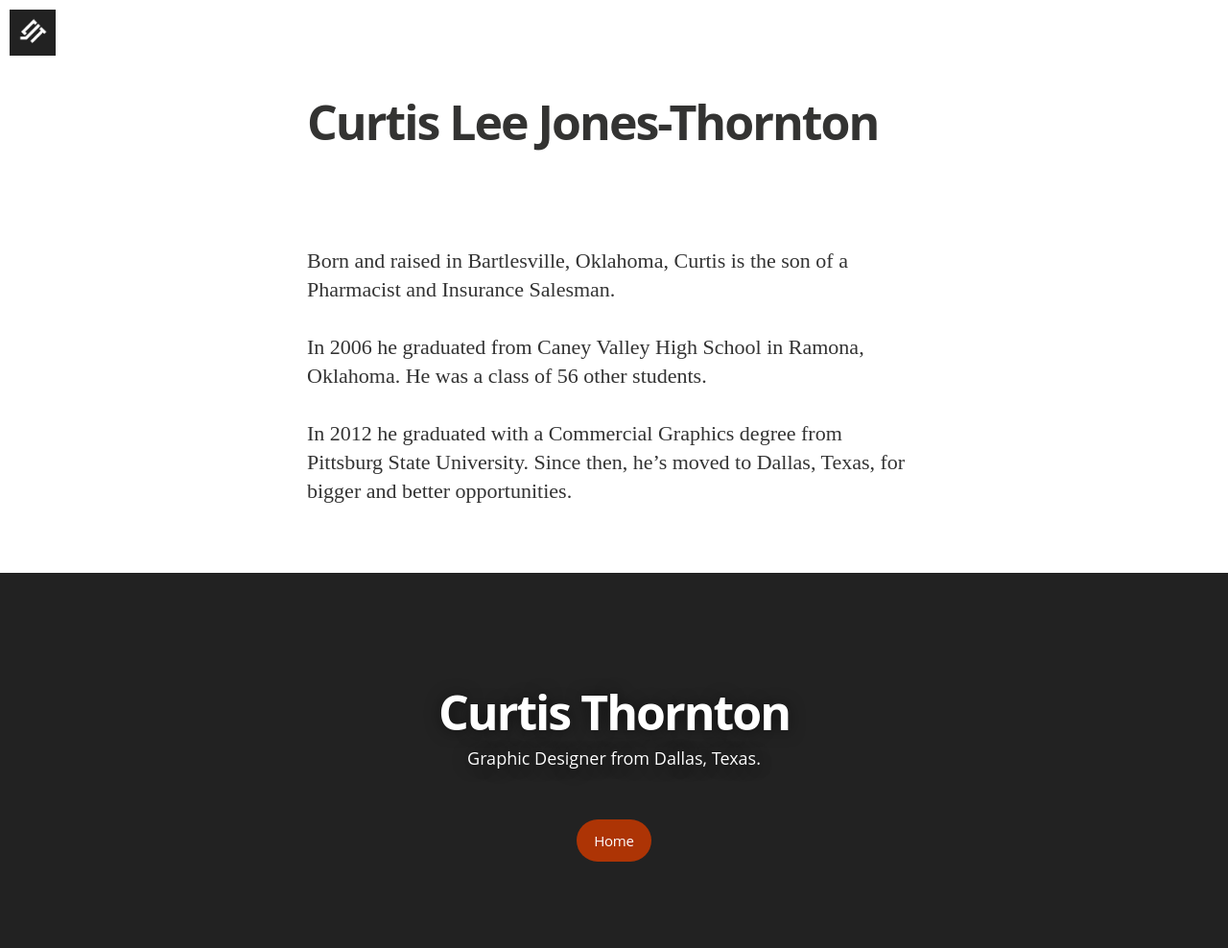
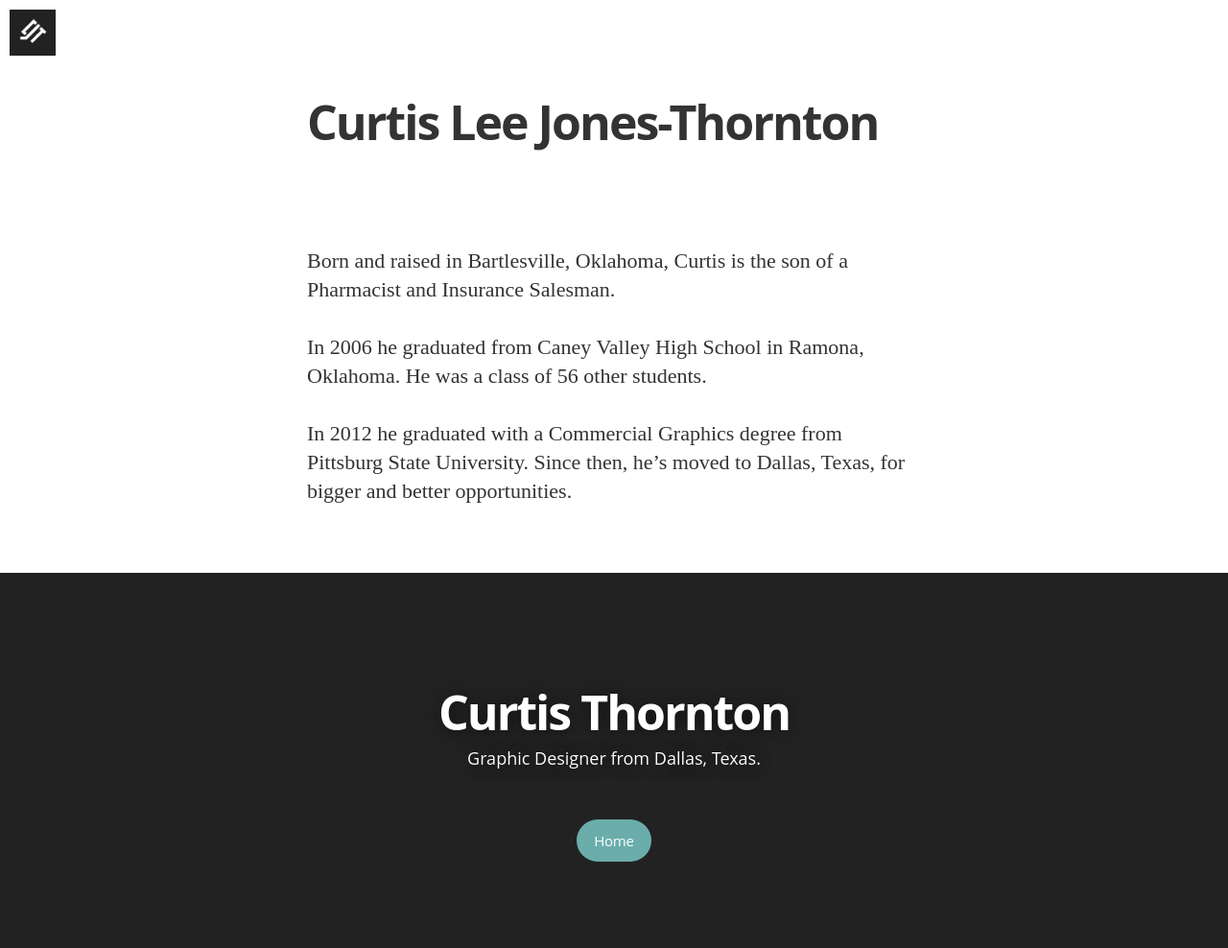
Before and after one commit to curtisthornton/curtisthornton.github.io, a Jekyll site: the page built from about.md, in a window 1280 px wide. Shown: the whole page at 96% size. Built offline with Jekyll 4.4.1, drawn with Linux system fonts in a browser that asks for light colours; nearby versions of some CDN libraries; some web fonts are replaced; Markdown is read by kramdown in place of the engine named in the settings.

Commit message:
Update main.sass

```diff
--- a/css/main.sass
+++ b/css/main.sass
@@ -573,7 +573,7 @@ body
       text-decoration: none
       cursor: pointer
       height: 44px
-      background: #ad3405
+      background: #6aadab
       color: #fff
       vertical-align: middle
       box-sizing: border-box
```
